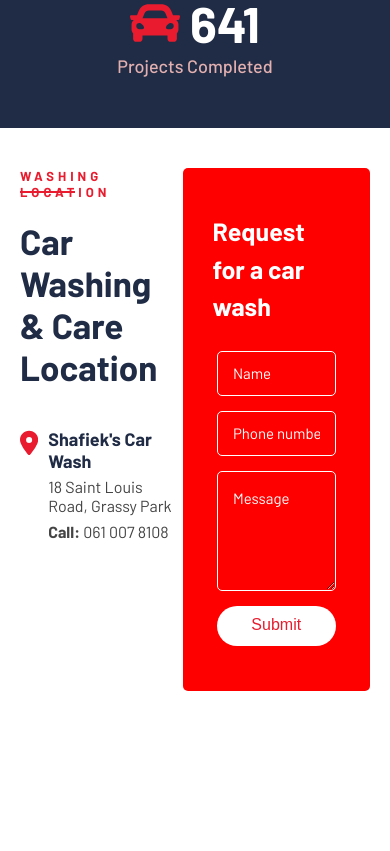
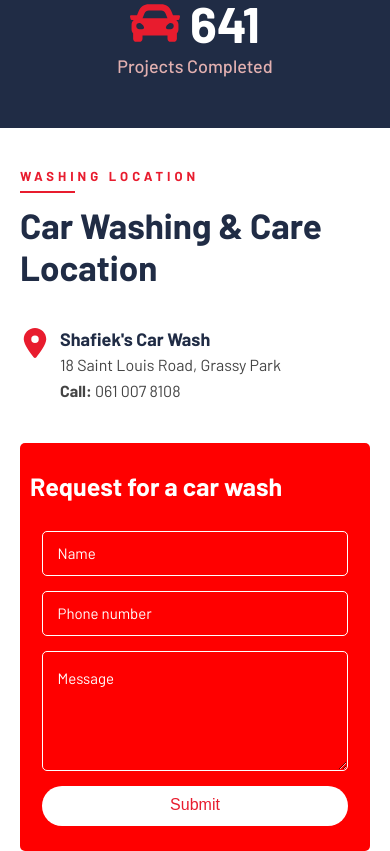
Before and after one commit to naeem2000/shafieks-carwash, a Next.js app: page / in a window 390 px wide. Shown: the part 2860-3711 px from the top of the page. Before the commit the page ends 3551 px from the top, so only its background shows below. Built offline with nearby package versions, Linux system fonts and the light colour scheme.

Commit message:
finished contact, non functional

```diff
--- a/app/components/Contact.tsx
+++ b/app/components/Contact.tsx
@@ -16,6 +16,7 @@
 		phone: '',
 		message: '',
 	});
+
 	const [success, setSuccess] = useState<boolean>(false);
 
 	return (
--- /dev/null
+++ b/app/components/Footer.tsx
@@ -0,0 +1,6 @@
+import '../styles/Footer.scss';
+import React from 'react';
+
+export default function Footer() {
+	return <footer>footer</footer>;
+}
--- /dev/null
+++ b/app/components/Reviews.tsx
@@ -0,0 +1,6 @@
+import '../styles/Reviews.scss';
+import React from 'react';
+
+export default function Reviews() {
+	return <section>reviews</section>;
+}
--- a/app/data.ts
+++ b/app/data.ts
@@ -138,3 +138,13 @@
 		},
 	],
 };
+
+//Reviews
+
+export const reviews = {
+	review: [
+		{
+			id: 0,
+		},
+	],
+};
--- a/app/styles/Contact.scss
+++ b/app/styles/Contact.scss
@@ -112,7 +112,7 @@
             }
 
             button {
-                width: 100%;
+                width: 93%;
                 color: var(--red);
                 background: var(--white);
                 padding: 10px 30px 12px;
@@ -122,7 +122,6 @@
                 border: none;
                 border-radius: 60px;
                 transition: ease-out .5s;
-                width: 93%;
 
                 &:hover {
                     background: var(--blue);
@@ -132,3 +131,119 @@
         }
     }
 }
+
+@media screen and (max-width: 1024px) {
+    .contact {
+        flex-direction: row;
+
+        .contact-body {
+
+            h2 {
+                max-width: 400px;
+            }
+
+            .locate {
+                display: flex;
+                margin-bottom: 40px;
+            }
+        }
+
+
+        .form-section {
+            box-sizing: border-box;
+            width: 100%;
+            padding: 25px 30px;
+            align-self: center;
+
+        }
+    }
+}
+
+@media screen and (max-width: 768px) {
+    .contact {
+        flex-direction: column;
+
+        .contact-body {
+
+            .locate {
+                display: flex;
+                margin-bottom: 40px;
+            }
+        }
+
+
+        .form-section {
+            box-sizing: border-box;
+            width: 100%;
+            padding: 25px 30px;
+            align-self: center;
+
+        }
+    }
+}
+
+@media screen and (max-width: 450px) {
+    .contact {
+        flex-direction: column;
+
+        .contact-body {
+
+            .locate {
+                display: flex;
+                margin-bottom: 40px;
+            }
+        }
+
+
+        .form-section {
+            box-sizing: border-box;
+            width: 100%;
+            padding: 25px 10px;
+
+        }
+    }
+}
+
+@media screen and (max-width: 375px) {
+    .contact {
+        flex-direction: column;
+
+        .contact-body {
+
+            .locate {
+                display: flex;
+                margin-bottom: 40px;
+            }
+        }
+
+
+        .form-section {
+            box-sizing: border-box;
+            width: 100%;
+            padding: 25px 10px;
+
+        }
+    }
+}
+
+@media screen and (max-width: 320px) {
+    .contact {
+        flex-direction: column;
+
+        .contact-body {
+
+            .locate {
+                display: flex;
+                margin-bottom: 40px;
+            }
+        }
+
+
+        .form-section {
+            box-sizing: border-box;
+            width: 100%;
+            padding: 25px 10px;
+
+        }
+    }
+}
```
Also changed, not shown: app/styles/Footer.scss (added), app/styles/Reviews.scss (added).
